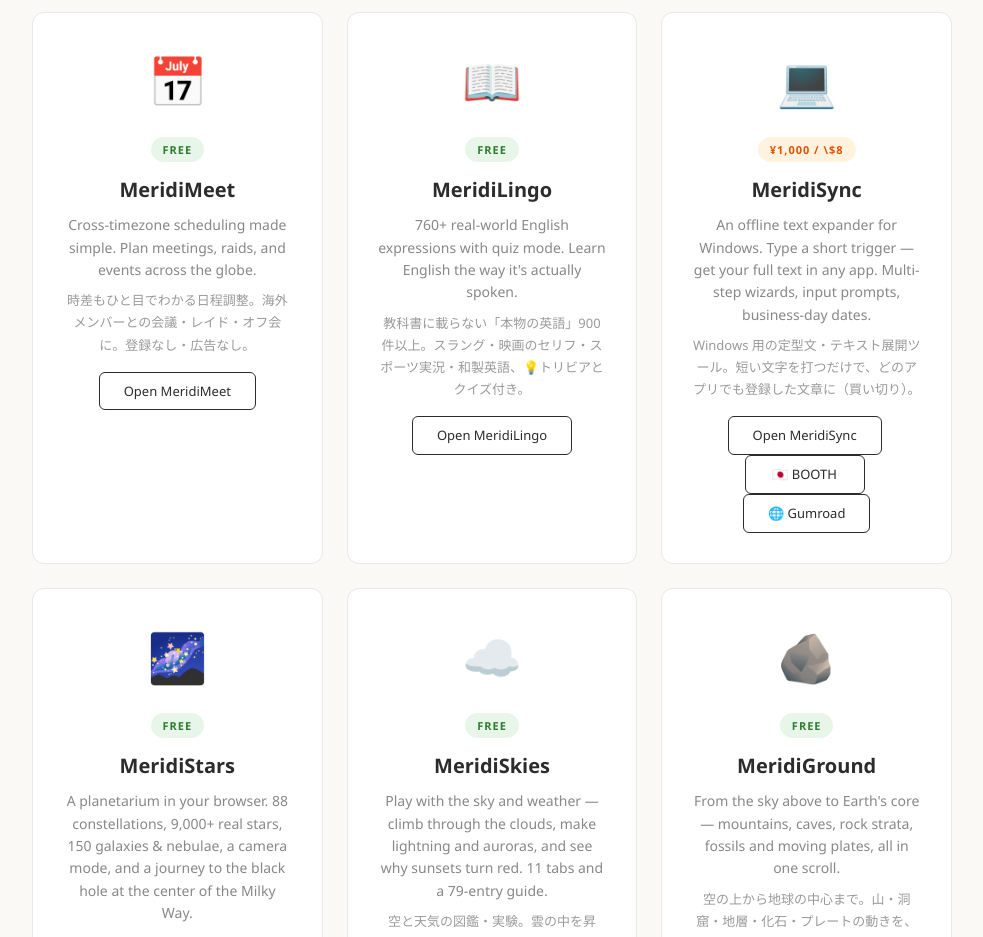
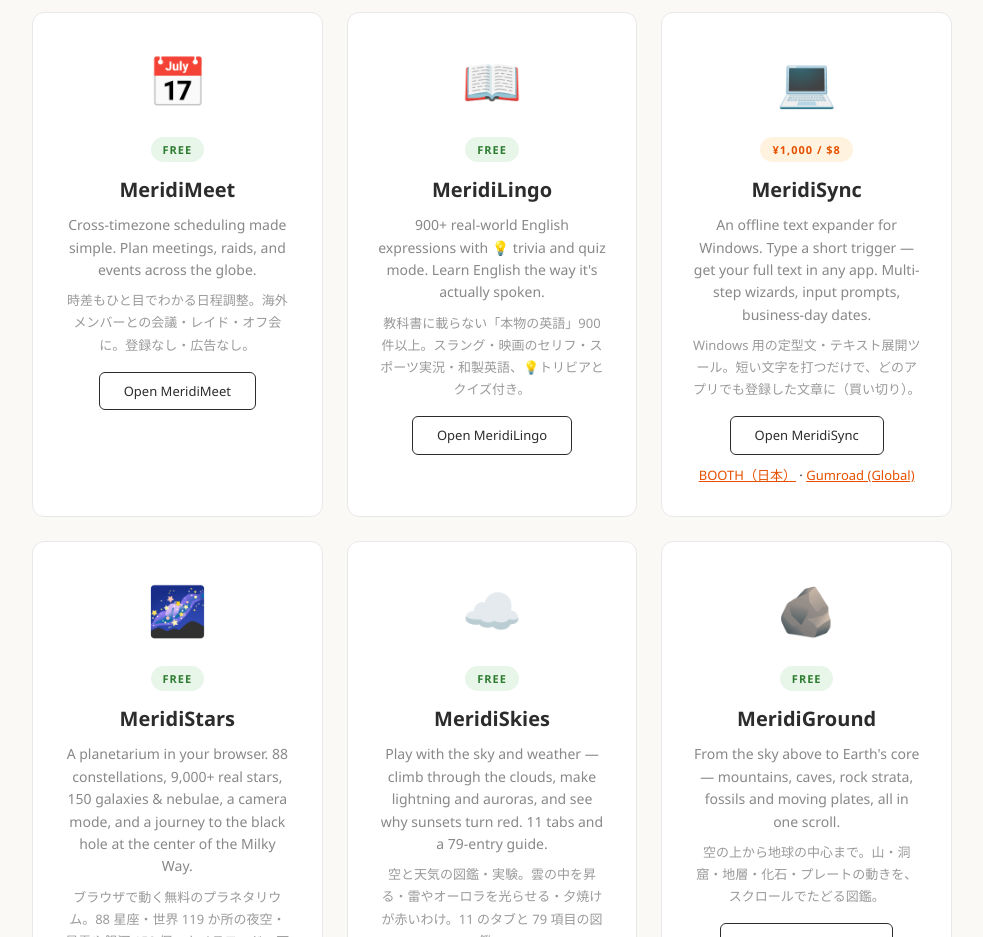
Before and after one commit to meridi-support/meridibrand.com, a plain HTML site: page index.html in a window 1280 px wide. Shown: the part 860-1797 px from the top of the page, without its empty margins (148-1131 px from the left). Drawn offline with Linux system fonts and the light colour scheme.

Commit message:
Landing page: tidy Sync card, fix price, Lingo 900+
Updated product descriptions and pricing details for MeridiLingo and MeridiSync.

```diff
--- a/index.html
+++ b/index.html
@@ -508,20 +508,21 @@ h2 small.ja{font-size:.6em;opacity:.7;letter-spacing:0}
       <div class="product-icon">📖</div>
       <span class="badge badge-free">FREE</span>
       <h3>MeridiLingo</h3>
-      <p>760+ real-world English expressions with quiz mode. Learn English the way it's actually spoken.</p>
+      <p>900+ real-world English expressions with 💡 trivia and quiz mode. Learn English the way it's actually spoken.</p>
             <p class="ja" lang="ja">教科書に載らない「本物の英語」900 件以上。スラング・映画のセリフ・スポーツ実況・和製英語、💡トリビアとクイズ付き。</p>
       <a href="/lingo/" class="product-link">Open MeridiLingo</a>
     </div>
 
     <div class="product-card">
       <div class="product-icon">💻</div>
-      <span class="badge badge-paid">&#165;1,000 / \$8</span>
+      <span class="badge badge-paid">&#165;1,000 / &#36;8</span>
       <h3>MeridiSync</h3>
       <p>An offline text expander for Windows. Type a short trigger — get your full text in any app. Multi-step wizards, input prompts, business-day dates.</p>
       <p class="ja" lang="ja">Windows 用の定型文・テキスト展開ツール。短い文字を打つだけで、どのアプリでも登録した文章に（買い切り）。</p>
-      <a href="/sync/" class="product-link">Open MeridiSync</a>&nbsp;
-      <a href="https://meridistore.booth.pm/items/8790105" class="product-link" target="_blank">🇯🇵 BOOTH</a>&nbsp;
-      <a href="https://meridius4.gumroad.com/l/meridisync" class="product-link" target="_blank">🌐 Gumroad</a>
+      <a href="/sync/" class="product-link">Open MeridiSync</a>
+      <div style="margin-top:10px;font-size:13px">
+        <a href="https://meridistore.booth.pm/items/8790105" target="_blank" style="color:#e65100">BOOTH（日本）</a> · <a href="https://meridius4.gumroad.com/l/meridisync" target="_blank" style="color:#e65100">Gumroad (Global)</a>
+      </div>
     </div>
 
     <div class="product-card">
```
